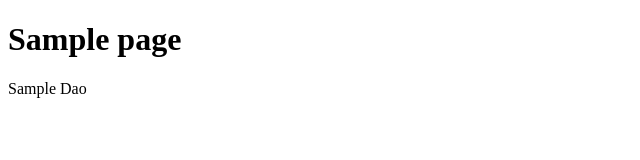
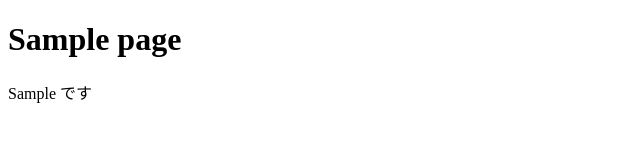
Before and after one commit to HideyukiWanaka/HideyukiWanaka.github.io, a plain HTML site: page index.html in a window 1280 px wide. Shown: the full height of the page, 0-640 px from the left. Drawn offline with Linux system fonts and the light colour scheme.

Commit message:
変更しました

```diff
--- a/index.html
+++ b/index.html
@@ -5,6 +5,6 @@
     </head>
     <body>
         <H1>Sample page</H1>
-        <p>Sample Dao</p>
+        <p>Sample です</p>
     </body>
 </html>
```
